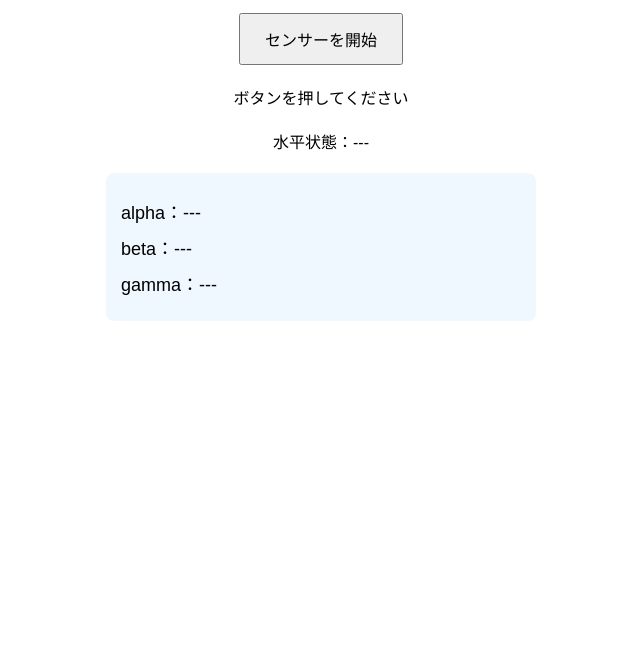
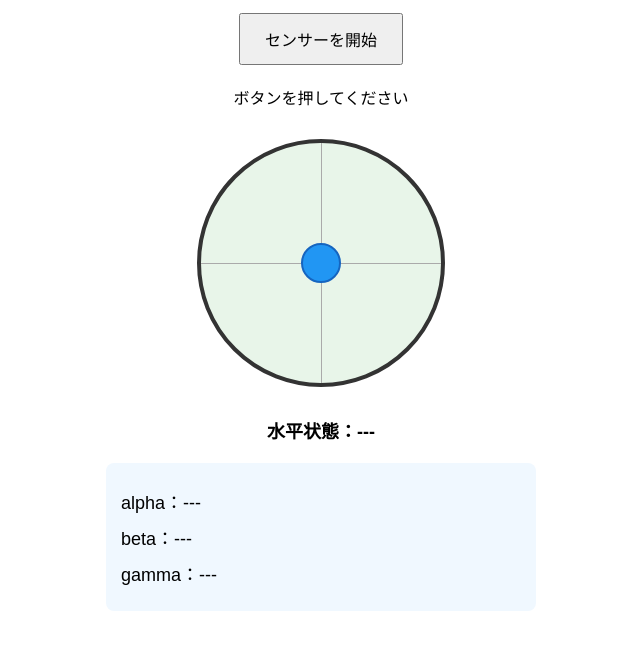
Before and after one commit to gan1623/level-app, a plain HTML site: page index.html in a window 1280 px wide. Shown: the part 58-708 px from the top of the page, without its empty margins (319-959 px from the left). Drawn offline with Linux system fonts and the light colour scheme.

Commit message:
Add new styles for level and bubble components

```diff
--- a/style.css
+++ b/style.css
@@ -31,3 +31,56 @@ button {
     margin: 10px 0;
     font-size: 18px;
 }
+
+.level {
+    position: relative;
+    width: 240px;
+    height: 240px;
+    margin: 30px auto;
+    border: 4px solid #333;
+    border-radius: 50%;
+    background-color: #e8f5e9;
+    overflow: hidden;
+}
+
+.cross {
+    position: absolute;
+    background-color: #aaa;
+}
+
+.horizontal {
+    width: 100%;
+    height: 1px;
+    top: 50%;
+    left: 0;
+}
+
+.vertical {
+    width: 1px;
+    height: 100%;
+    top: 0;
+    left: 50%;
+}
+
+#bubble {
+    position: absolute;
+    width: 40px;
+    height: 40px;
+    left: 50%;
+    top: 50%;
+    border-radius: 50%;
+    background-color: #2196f3;
+    border: 2px solid #1565c0;
+    box-sizing: border-box;
+    transform: translate(-50%, -50%);
+}
+
+#bubble.level-ok {
+    background-color: #4caf50;
+    border-color: #2e7d32;
+}
+
+#levelStatus {
+    font-size: 18px;
+    font-weight: bold;
+}
```
